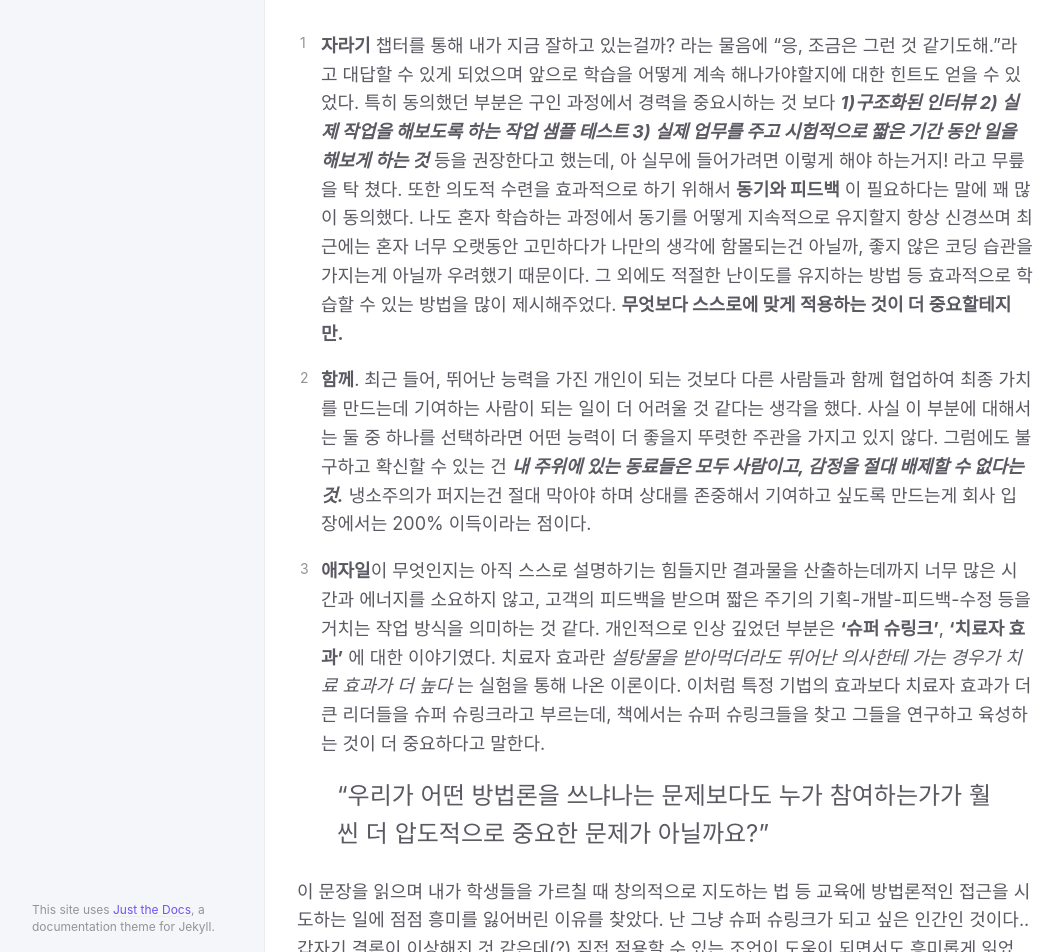
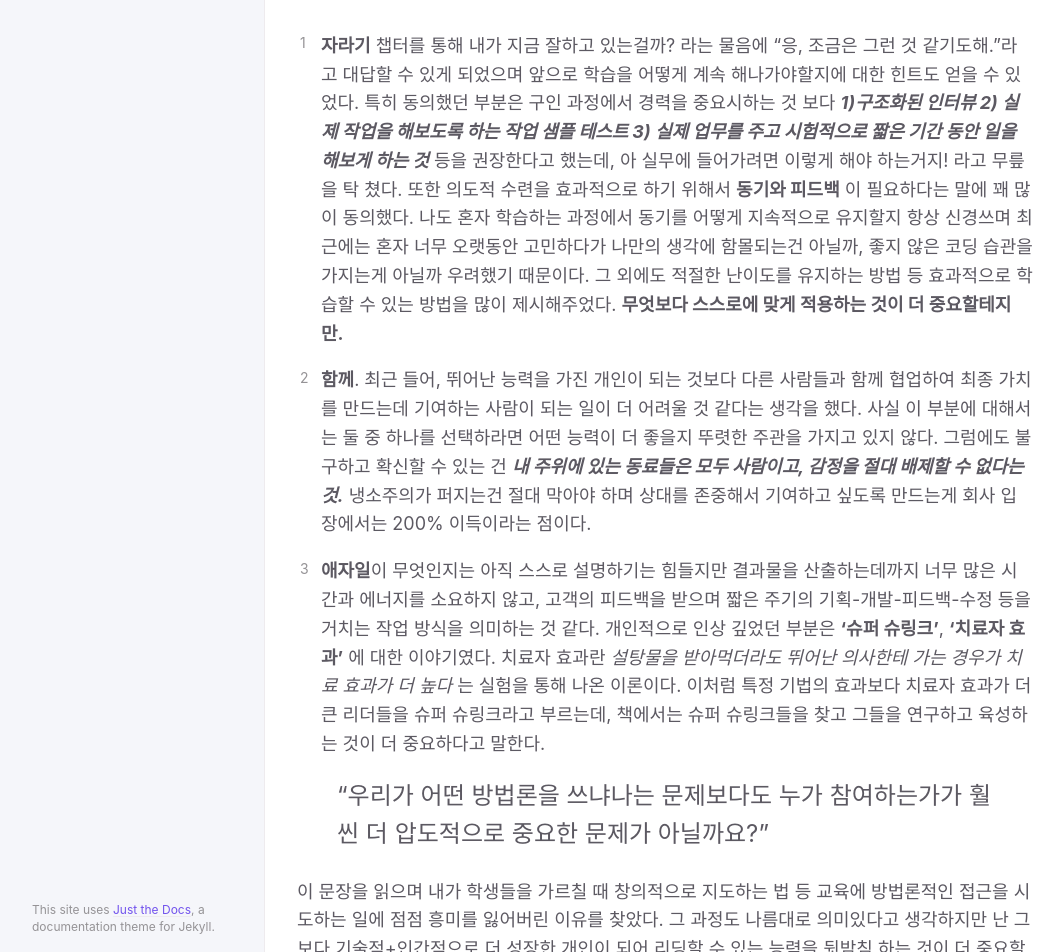
Before and after one commit to leehwarang/leehwarang.github.io, a Jekyll site: the page built from docs/blog/201901-bookandmovie.md, in a window 1280 px wide. Shown: the part 4048-5000 px from the top of the page, without its empty margins (91-1154 px from the left). Built offline with Jekyll 4.4.1, drawn with Linux system fonts in a browser that asks for light colours; comment, search, counter and statistics services are not loaded; some of the changed text lies outside the part shown.

Commit message:
글 수정

```diff
--- a/docs/blog/201901-bookandmovie.md
+++ b/docs/blog/201901-bookandmovie.md
@@ -65,7 +65,7 @@ comments: true
 
 > "우리가 어떤 방법론을 쓰냐나는 문제보다도 누가 참여하는가가 훨씬 더 압도적으로 중요한 문제가 아닐까요?"
 
-이 문장을 읽으며 내가 학생들을 가르칠 때 창의적으로 지도하는 법 등 교육에 방법론적인 접근을 시도하는 일에 점점 흥미를 잃어버린 이유를 찾았다. 난 그냥 슈퍼 슈링크가 되고 싶은 인간인 것이다.. 갑자기 결론이 이상해진 것 같은데(?) 직접 적용할 수 있는 조언이 도움이 되면서도 흥미롭게 읽었다.
+이 문장을 읽으며 내가 학생들을 가르칠 때 창의적으로 지도하는 법 등 교육에 방법론적인 접근을 시도하는 일에 점점 흥미를 잃어버린 이유를 찾았다. 그 과정도 나름대로 의미있다고 생각하지만 난 그보다 기술적+인간적으로 더 성장한 개인이 되어 리딩할 수 있는 능력을 뒷밤침 하는 것이 더 중요할 것 같다는 생각을 다시금 할 수 있었다.
 
 ---
 
```
